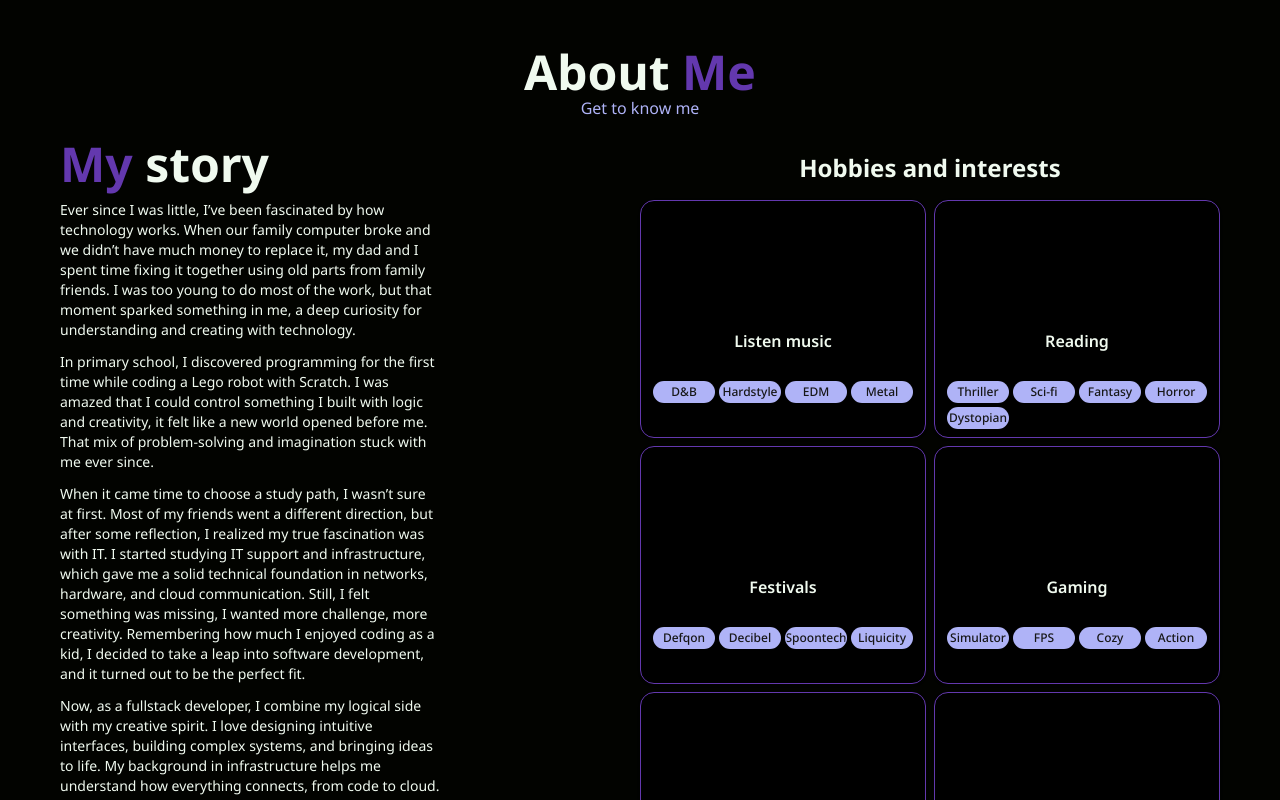
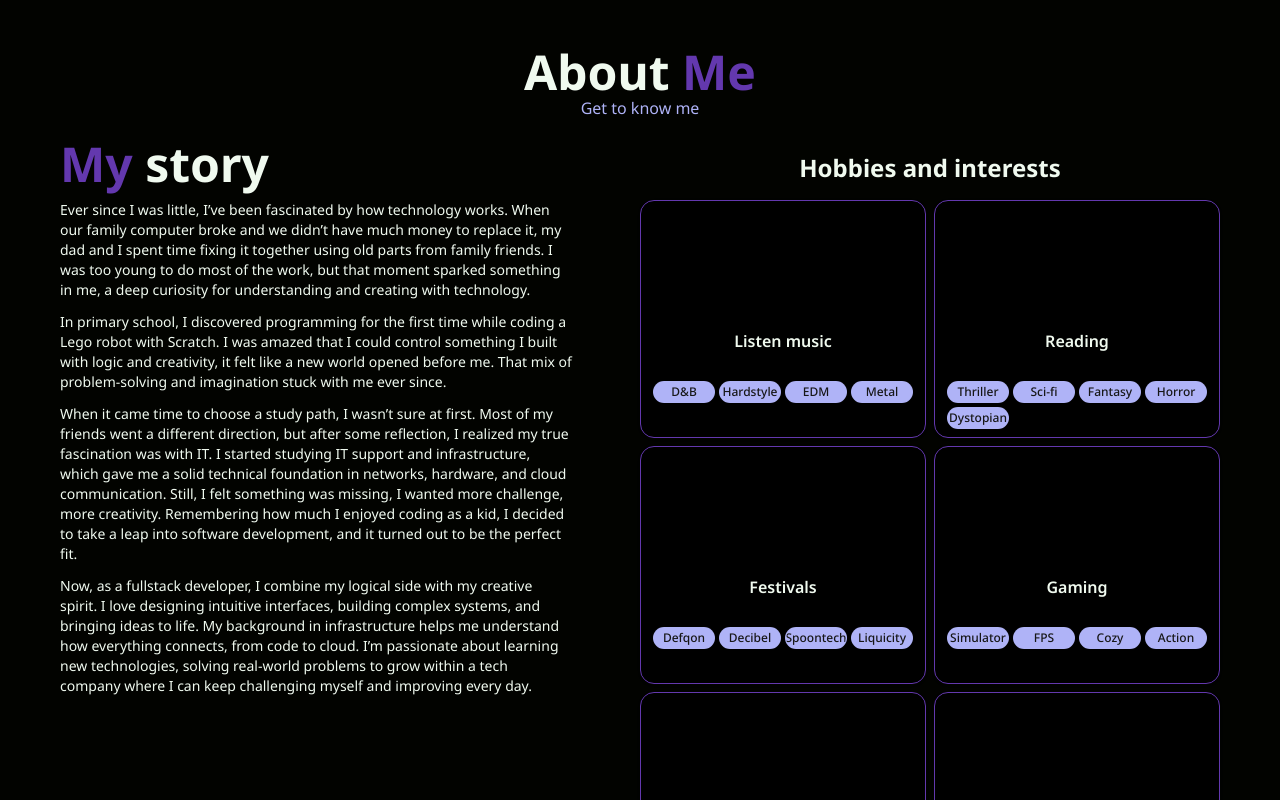
Before and after one commit to tenchi-of-darkness/showcase-portfolio, a Next.js app: page / in a window 1280 px wide. Shown: the part 900-1700 px from the top of the page. Built offline with nearby package versions, Linux system fonts and the light colour scheme; some icons are missing.

Commit message:
feat: about page responsive

```diff
--- a/src/app/page.tsx
+++ b/src/app/page.tsx
@@ -11,7 +11,7 @@ import {AboutSection} from "@/components/sections/about";
 export default function Home() {
     const sectionClassName = "min-h-dvh mb-10 mx-5";
     return (
-        <div className={"flex flex-col px-5"}>
+        <div className={"flex flex-col sm:px-5"}>
             <DigitalRain/>
             <section className={cn(sectionClassName, "mt-15")} id={"melanie"}>
                 <LandingSection/>
--- a/src/components/hobby-card.tsx
+++ b/src/components/hobby-card.tsx
@@ -34,7 +34,7 @@ export function HobbyCard({
                 {name}
             </CardTitle>
         </CardHeader>
-        <CardFooter className={"grid grid-cols-4 gap-1 p-3 pb-2 pt-0"}>
+        <CardFooter className={"grid grid-cols-2 sm:grid-cols-4 gap-1 p-3 pb-2 pt-0"}>
             {tags.map((tag) => (
                 <TagHover
                     key={tag.name}
--- a/src/components/sections/about.tsx
+++ b/src/components/sections/about.tsx
@@ -7,12 +7,12 @@ export function AboutSection() {
         <h2 className={"font-bold text-foreground text-5xl text-center"}>About <span
             className={"text-primary"}>Me</span></h2>
         <p className={"text-accent text-center"}>Get to know me</p>
-        <div className="flex justify-between p-5">
-            <div className="w-1/2 flex flex-col">
+        <div className="grid sm:grid-cols-2 sm:p-5 gap-y-5">
+            <div className="flex flex-col items-center sm:items-start row-2 sm:row-1">
                 <h2 className={"font-bold text-foreground text-5xl mb-3"}><span
                     className={"text-primary"}>My</span> story </h2>
-                <div className={"mr-50 text-sm"}>
-                    <p className={"mb-3"}>
+                <div className={"sm:mr-50 text-sm"}>
+                    <p className={"sm:w-[40dvw] mb-3"}>
                         Ever since I was little, I’ve been fascinated by how technology works.
                         When our family computer broke and we didn’t have much money to replace it, my dad and I
                         spent time fixing it together using old parts from family friends. I was too young to do
@@ -51,7 +51,7 @@ export function AboutSection() {
                 </div>
             </div>
 
-            <div className="w-1/2 flex flex-col">
+            <div className="flex flex-col">
                 <p className={"font-bold text-2xl text-center mb-4 mt-3"}>Hobbies and interests</p>
                 <div className="grid grid-cols-2 grid-rows-3 gap-2">
                     {hobbiesData.map((hobby, i) => (
```
